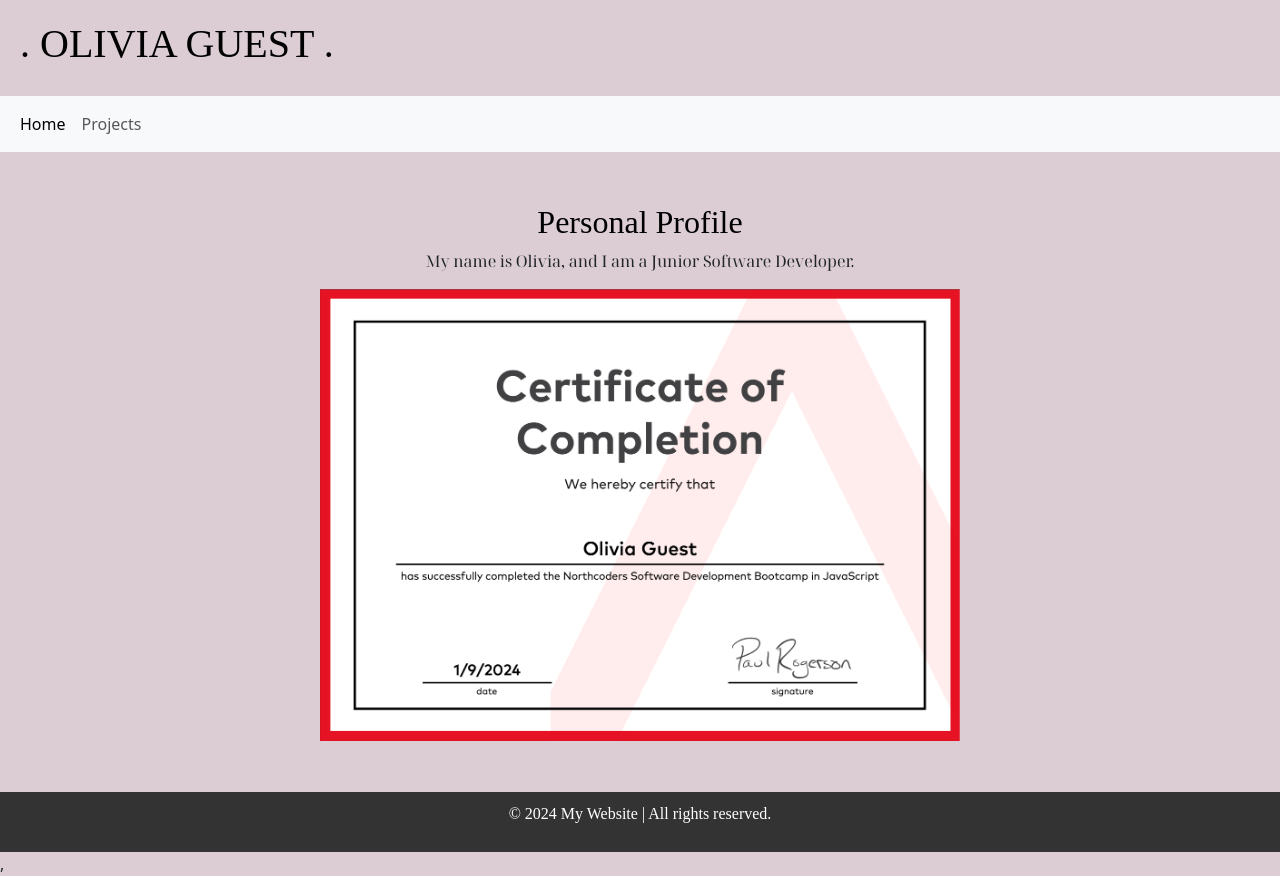
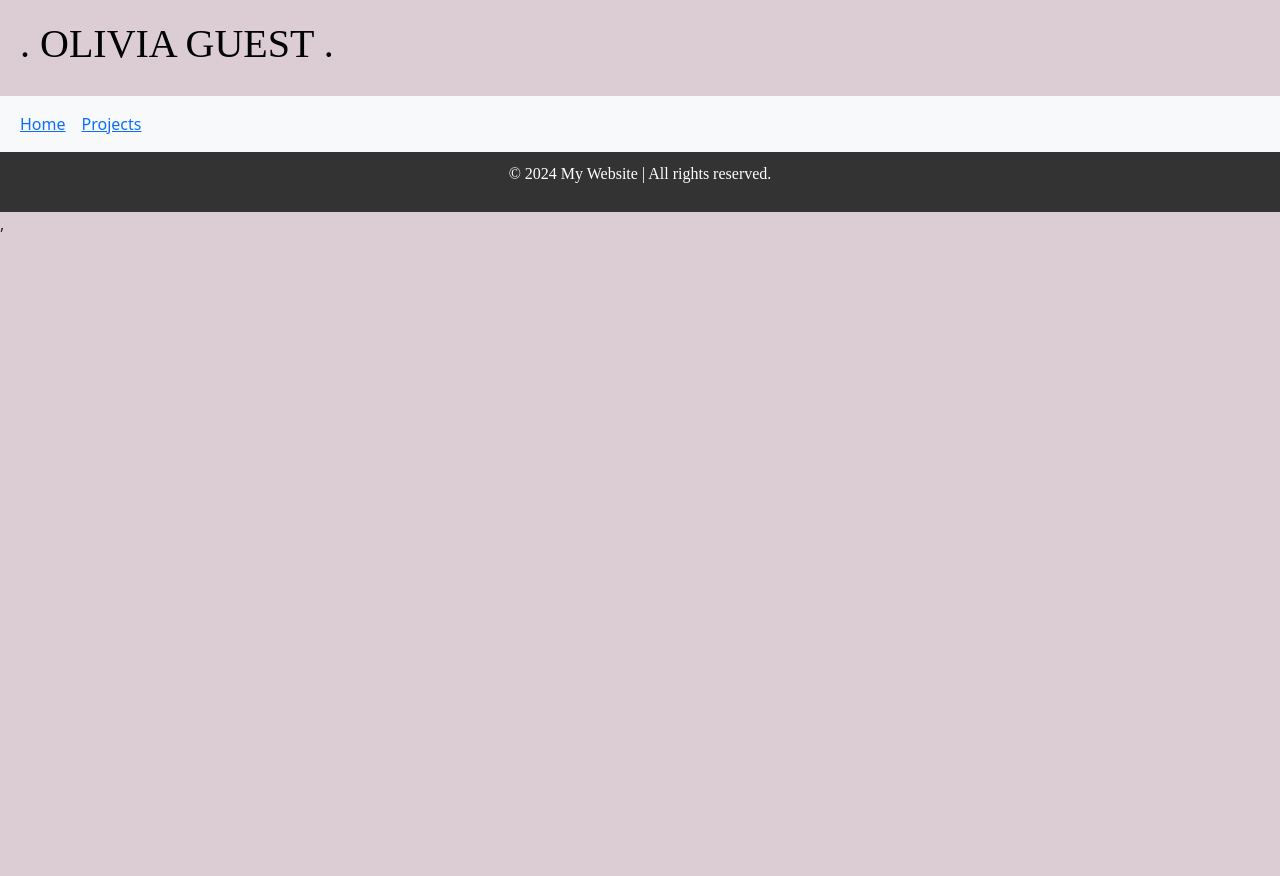
Before and after one commit to LivEva/My-Portfolio, a React (Vite) app: page / in a window 1280 px wide. After the commit the page ends 800 px from the top, so only its background shows below. Built offline with nearby package versions, Linux system fonts and the light colour scheme; a web font is replaced by a local one.

Commit message:
Adding navbar links on app file

```diff
--- a/src/App.jsx
+++ b/src/App.jsx
@@ -1,9 +1,11 @@
+import { Route, Routes } from 'react-router-dom';
 import './App.css'
 import Footer from './Footer';
 import Header from './Header'
 import HomeScreen from './HomeScreen';
 import NavBar from './NavBar'
 import 'bootstrap/dist/css/bootstrap.min.css';
+import ProjectLists from './ProjectsList';
 
 
 function App() {
@@ -16,7 +18,13 @@
 
     <NavBar />
 
-    <HomeScreen />
+    <Routes>
+
+     <Route path='/Home' element={<HomeScreen />}/>
+
+     <Route path='/Projects' element={<ProjectLists />}/>
+
+    </Routes>
 
     <Footer />
 
--- a/src/NavBar.jsx
+++ b/src/NavBar.jsx
@@ -24,10 +24,10 @@
 
           <ul className="navbar-nav me-auto mb-2 mb-lg-0">
             <li className="nav-item">
-              <button className="nav-link active"><Link to="/HomeScreen"></Link>Home</button>
+              <button className="nav-link active"><Link to="/Home">Home</Link></button>
             </li>
             <li className="nav-item">
-            <button className="nav-link"><Link to="/ProjectsList"></Link>Projects</button>
+            <button className="nav-link"><Link to="/Projects">Projects</Link></button>
             </li>
           </ul>
         </div>
```
